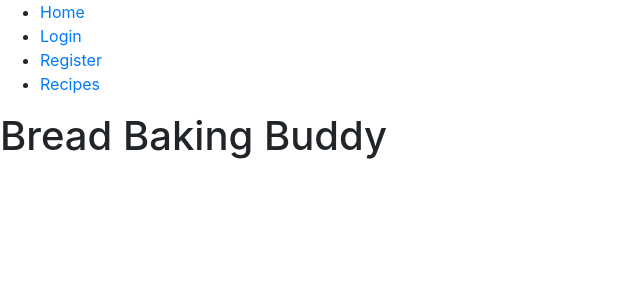
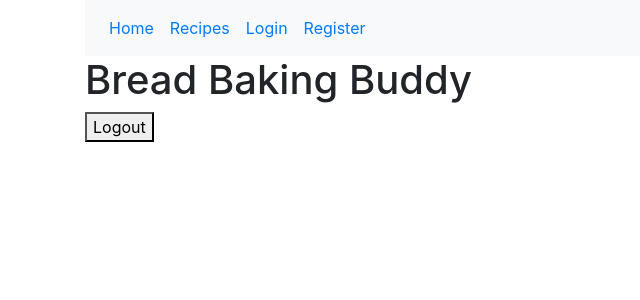
Before and after one commit to joshua-agee/BreadBakingBuddy, a React (Create React App) app: page /user/logout in a window 1280 px wide. Shown: the top 300 px of the page, without its empty margins (0-640 px from the left). Built offline with nearby package versions, Linux system fonts and the light colour scheme.

Commit message:
navbar styling and new components

```diff
--- a/src/App.js
+++ b/src/App.js
@@ -7,6 +7,10 @@ import { BrowserRouter as Router, Switch, Route, Link } from 'react-router-dom'
 import Register from "./components/Register"
 import RecipeList from "./components/RecipeList"
 import Login from "./components/Login"
+import Home from "./components/Home"
+import Logout from "./components/Logout"
+import Navbar from "react-bootstrap/Navbar"
+import Nav from "react-bootstrap/Nav"
 
 function App() {
   const [user, setUser] = useState({
@@ -16,50 +20,61 @@ function App() {
     email: ""
   })
   return (
+    <Container>
       <Router>
-      <div>
-        <nav>
-          <ul>
-            <li>
+
+          <Navbar bg="light">
+            <Nav className="mr-auto">
+
+              <Nav.Link>
                 <Link to="/">Home</Link>
-            </li>
-            <li>
+                </Nav.Link>
+              <Nav.Link>
+                <Link to="/recipes">Recipes</Link>
+              </Nav.Link>
+              {user.loggedIn &&<Nav.Link>
+                <Link to="/recipes/new">Enter a new Recipe</Link>
+              </Nav.Link>}
+              <Navbar.Collapse>
+                <Nav className="justify-content-end">
+                  {user.loggedIn && <Nav.Link>
+                    <Link to="/user/logout">Logout</Link>
+                    </Nav.Link>}
+                  {!user.loggedIn && <Nav.Link>
                     <Link to="/user/login">Login</Link>
-            </li>
-            <li>
+                  </Nav.Link>}
+                  {!user.loggedIn && <Nav.Link>
                     <Link to="/user/register">Register</Link>
-            </li>
-            <li>
-              <Link to="/recipes">Recipes</Link>
-            </li>
-          </ul>
-        </nav>
+                  </Nav.Link>}
+                </Nav>
+              </Navbar.Collapse>
+
+            </Nav>
+          </Navbar>
           <h1>Bread Baking Buddy</h1>
           <Switch>
             <Route path="/user/login">
               <Login user={user} setUser={setUser}/>
             </Route>
+            <Route path="/user/logout">
+              <Logout user={user} setUser={setUser} />
+            </Route>
             <Route path="/user/register">
               <Register user={user} setUser={setUser}/>
+            </Route>
+            <Route path="/recipes/new">
+              <NewRecipeForm user={user}/>
             </Route>
             <Route path="/recipes">
               <RecipeList />
             </Route>
             <Route path="/">
-            {/* <Home /> */}
+              <Home user={user} setUser={setUser}/>
             </Route>
           </Switch>
-      </div>
+
       </Router>
-    // <div className="App">
-    //   <Container>
-    //   <h1>Bread Baking Buddy</h1>
-
-    //   <br></br>
-    //   <NewRecipeForm />
-
-    //   </Container>
-    // </div>
+    </Container>
   )
 }
 
--- /dev/null
+++ b/src/components/Home.jsx
@@ -0,0 +1,10 @@
+import React from 'react'
+
+export default function Home(props) {
+    return (
+        <div>
+            {props.user && <h3>Welcome {props.user.username}</h3>}
+            <p>Welcome to the Bread Baking Buddy, where you can share and like bread baking recipes with others!</p>
+        </div>
+    )
+}
--- /dev/null
+++ b/src/components/Logout.jsx
@@ -0,0 +1,22 @@
+import React from 'react'
+import axios from 'axios'
+
+
+export default function Logout(props) {
+    const baseURL = process.env.REACT_APP_API_URL
+
+    const handleLogout = () => {
+        axios.get(baseURL+"user/logout").then((res)=>{
+            if (res.data.status.code === 200) {
+                props.setUser({loggedIn: false});
+            }
+        }).catch((err)=>{
+            console.log(err);
+        })
+    }
+    return (
+        <div>
+            <button onClick={handleLogout}>Logout</button>
+        </div>
+    )
+}
```
Also changed, not shown: src/components/Recipe.jsx (added). Lines whose indentation alone changed are shown as unchanged.
